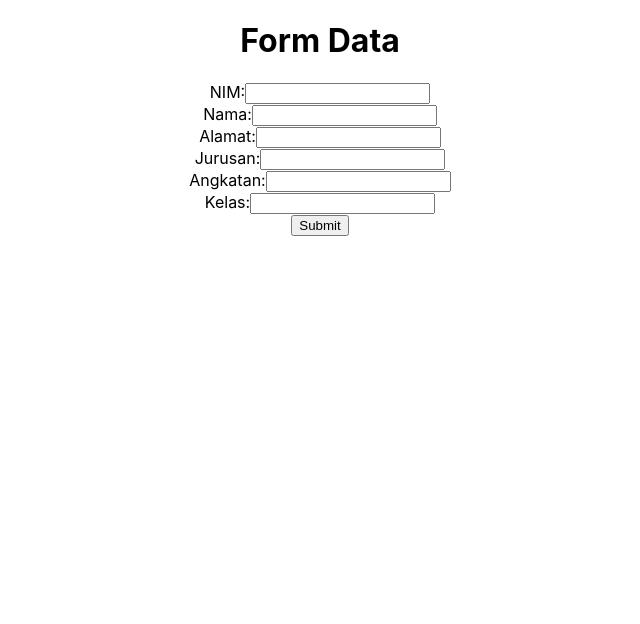
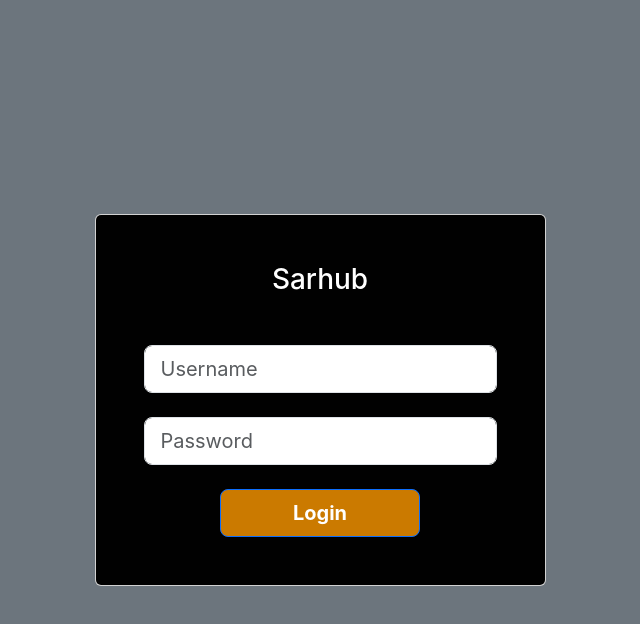
Before and after one commit to fardanaljihad/sardom, a React (Create React App) app in the folder reactjs/: page /login in a window 1280 px wide. Shown: the top 624 px of the page, without its empty margins (320-960 px from the left). Built offline with nearby package versions, Linux system fonts and the light colour scheme.

Commit message:
Update React.js

```diff
--- a/reactjs/package.json
+++ b/reactjs/package.json
@@ -8,6 +8,7 @@
     "@testing-library/user-event": "^13.5.0",
     "react": "^18.2.0",
     "react-dom": "^18.2.0",
+    "react-router-dom": "^5.2.0",
     "react-scripts": "5.0.1",
     "web-vitals": "^2.1.4"
   },
--- a/reactjs/public/index.html
+++ b/reactjs/public/index.html
@@ -10,6 +10,8 @@
       content="Web site created using create-react-app"
     />
     <link rel="apple-touch-icon" href="%PUBLIC_URL%/logo192.png" />
+    <link href="https://cdn.jsdelivr.net/npm/bootstrap@5.3.1/dist/css/bootstrap.min.css" rel="stylesheet" integrity="sha384-4bw+/aepP/YC94hEpVNVgiZdgIC5+VKNBQNGCHeKRQN+PtmoHDEXuppvnDJzQIu9" crossorigin="anonymous">
+    <script src="https://cdn.jsdelivr.net/npm/bootstrap@5.3.1/dist/js/bootstrap.bundle.min.js" integrity="sha384-HwwvtgBNo3bZJJLYd8oVXjrBZt8cqVSpeBNS5n7C8IVInixGAoxmnlMuBnhbgrkm" crossorigin="anonymous"></script>
     <!--
       manifest.json provides metadata used when your web app is installed on a
       user's mobile device or desktop. See https://developers.google.com/web/fundamentals/web-app-manifest/
--- a/reactjs/src/App.js
+++ b/reactjs/src/App.js
@@ -1,107 +1,26 @@
-import React, { useState } from 'react';
+import React from 'react';
 import './App.css';
+import { BrowserRouter as Router, Switch, Route} from 'react-router-dom';
+import Login from './pages/Login';
+import Register from './pages/Register';
+import Home from './pages/Home';
+
 
 function App() {
-  const [formData, setFormData] = useState({
-    nim: '',
-    nama: '',
-    alamat: '',
-    jurusan: '',
-    angkatan: '',
-    kelas: ''
-  });
-
-  const handleSubmit = async (e) => {
-    e.preventDefault();
-
-    try {
-      const response = await fetch('http://localhost:8082/add', {
-        method: 'POST',
-        headers: {
-          'Content-Type': 'application/json'
-        },
-        body: JSON.stringify(formData)
-      });
-
-      if (response.ok) {
-        console.log('Data berhasil dikirim!');
-      } else {
-        console.log('Terjadi kesalahan saat mengirim data.');
-      }
-    } catch (error) {
-      console.error('Terjadi kesalahan:', error);
-    }
-  };
-
-  const handleChange = (e) => {
-    const { name, value } = e.target;
-    setFormData((prevData) => ({
-      ...prevData,
-      [name]: value
-    }));
-  };
-
   return (
-    <div className="App">
-      <h1>Form Data</h1>
-      <form onSubmit={handleSubmit}>
-        <div>
-          <label>NIM:</label>
-          <input
-            type="text"
-            name="nim"
-            value={formData.nim}
-            onChange={handleChange}
-          />
-        </div>
-        <div>
-          <label>Nama:</label>
-          <input
-            type="nama"
-            name="nama"
-            value={formData.nama}
-            onChange={handleChange}
-          />
-        </div>
-        <div>
-          <label>Alamat:</label>
-          <input
-            type="alamat"
-            name="alamat"
-            value={formData.alamat}
-            onChange={handleChange}
-          />
-        </div>
-        <div>
-          <label>Jurusan:</label>
-          <input
-            type="jurusan"
-            name="jurusan"
-            value={formData.jurusan}
-            onChange={handleChange}
-          />
-        </div>
-        <div>
-          <label>Angkatan:</label>
-          <input
-            type="angkatan"
-            name="angkatan"
-            value={formData.angkatan}
-            onChange={handleChange}
-          />
-        </div>
-        <div>
-          <label>Kelas:</label>
-          <input
-            type="kelas"
-            name="kelas"
-            value={formData.kelas}
-            onChange={handleChange}
-          />
-        </div>
-        <button type="submit">Submit</button>
-      </form>
-    </div>
+<Router>
+        <Switch>
+          <Route path="/login">
+            <Login />
+          </Route>
+          <Route path="/register">
+            <Register />
+          </Route>
+          <Route path="/home">
+            <Home />
+          </Route>
+        </Switch>
+    </Router>
   );
 }
 
--- /dev/null
+++ b/reactjs/src/components/HomeCom.jsx
@@ -0,0 +1,10 @@
+import React from 'react';
+
+
+function HomeCom() {
+  return <>
+        <div>Pagenya Sariwangi Kingdom!</div>
+    </>;
+}
+
+export default HomeCom;
--- /dev/null
+++ b/reactjs/src/components/LoginCom.jsx
@@ -0,0 +1,30 @@
+import React from 'react';
+
+
+function LoginCom() {
+  return <>
+    <section className="vh-100 bg-secondary">
+      <div className="container py-5 h-100">
+        <div className="row d-flex justify-content-center align-items-center h-100">
+          <div className="col-12 col-md-8 col-lg-6 col-xl-5">
+            <div className="card shadow-2-strong">
+              <div className="card-body p-5 text-center body-login radius">
+                <h3 className="mb-5 text-white">Sarhub</h3>
+                <div className="form-outline mb-4">
+                  <input type="email" id="typeEmailX-2" className="form-control form-control-lg" placeholder="Username" />
+                </div>
+
+                <div className="form-outline mb-4">
+                  <input type="password" id="typePasswordX-2" className="form-control form-control-lg" placeholder="Password"/>
+                </div>
+                <button className="btn btn-primary btn-lg btn-block" type="submit"><b>Login</b></button>
+              </div>
+            </div>
+          </div>
+        </div>
+      </div>
+    </section>
+  </>;
+}
+
+export default LoginCom;
--- /dev/null
+++ b/reactjs/src/components/RegisterCom.jsx
@@ -0,0 +1,107 @@
+import React, { useState } from 'react';
+
+function RegisterCom() {
+    const [formData, setFormData] = useState({
+      nim: '',
+      nama: '',
+      alamat: '',
+      jurusan: '',
+      angkatan: '',
+      kelas: ''
+    });
+
+    const handleSubmit = async (e) => {
+      e.preventDefault();
+
+      try {
+        const response = await fetch('http://localhost:8082/add', {
+          method: 'POST',
+          headers: {
+            'Content-Type': 'application/json'
+          },
+          body: JSON.stringify(formData)
+        });
+
+        if (response.ok) {
+          console.log('Data berhasil dikirim!');
+        } else {
+          console.log('Terjadi kesalahan saat mengirim data.');
+        }
+      } catch (error) {
+        console.error('Terjadi kesalahan:', error);
+      }
+    };
+
+    const handleChange = (e) => {
+      const { name, value } = e.target;
+      setFormData((prevData) => ({
+        ...prevData,
+        [name]: value
+      }));
+    };
+
+    return (
+      <div className="App">
+        <h1>Form Data</h1>
+        <form onSubmit={handleSubmit}>
+          <div>
+            <label>NIM:</label>
+            <input
+              type="text"
+              name="nim"
+              value={formData.nim}
+              onChange={handleChange}
+            />
+          </div>
+          <div>
+            <label>Nama:</label>
+            <input
+              type="nama"
+              name="nama"
+              value={formData.nama}
+              onChange={handleChange}
+            />
+          </div>
+          <div>
+            <label>Alamat:</label>
+            <input
+              type="alamat"
+              name="alamat"
+              value={formData.alamat}
+              onChange={handleChange}
+            />
+          </div>
+          <div>
+            <label>Jurusan:</label>
+            <input
+              type="jurusan"
+              name="jurusan"
+              value={formData.jurusan}
+              onChange={handleChange}
+            />
+          </div>
+          <div>
+            <label>Angkatan:</label>
+            <input
+              type="angkatan"
+              name="angkatan"
+              value={formData.angkatan}
+              onChange={handleChange}
+            />
+          </div>
+          <div>
+            <label>Kelas:</label>
+            <input
+              type="kelas"
+              name="kelas"
+              value={formData.kelas}
+              onChange={handleChange}
+            />
+          </div>
+          <button type="submit">Submit</button>
+        </form>
+      </div>
+    );
+  }
+
+  export default RegisterCom;
--- a/reactjs/src/index.css
+++ b/reactjs/src/index.css
@@ -11,3 +11,17 @@ code {
   font-family: source-code-pro, Menlo, Monaco, Consolas, 'Courier New',
     monospace;
 }
+
+.body-login{
+  background-color: #010101;
+}
+
+.body-login button{
+  background-color: #cb7a00ff;
+  width: 200px;
+}
+
+.radius{
+  border-radius: 5px;
+  border-color: gray;
+}
--- /dev/null
+++ b/reactjs/src/pages/Home.jsx
@@ -0,0 +1,9 @@
+import React from 'react';
+import HomeCom from '../components/HomeCom';
+
+
+const Home = () => {
+  return <HomeCom />;
+}
+
+export default Home;
--- /dev/null
+++ b/reactjs/src/pages/Login.jsx
@@ -0,0 +1,9 @@
+import React from 'react';
+import LoginCom from '../components/LoginCom';
+
+
+function Login() {
+  return <LoginCom />;
+}
+
+export default Login;
--- /dev/null
+++ b/reactjs/src/pages/Register.jsx
@@ -0,0 +1,9 @@
+import React from 'react';
+import RegisterCom from '../components/RegisterCom';
+
+
+function Register() {
+  return <RegisterCom />;
+}
+
+export default Register;
```
Also changed, not shown: reactjs/src/components/ListMahasiswa.jsx (added, +10 -0 lines), reactjs/src/pages/ListMahasiswa.jsx (added), 1 other file (tests, documents, lock files or other folders).
